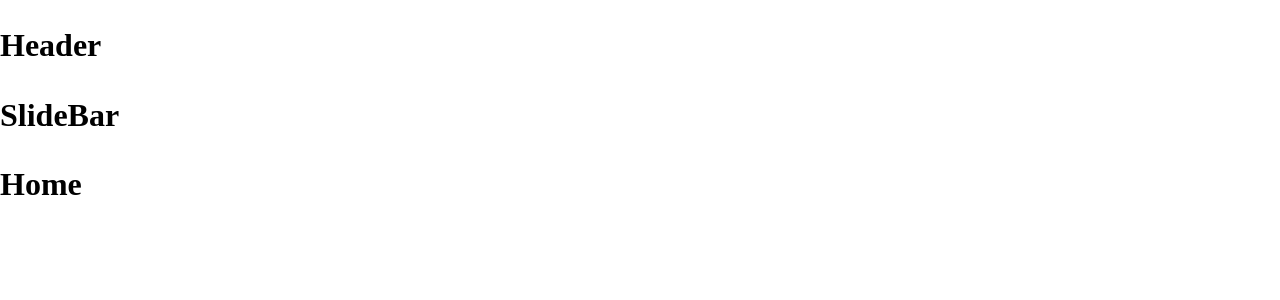
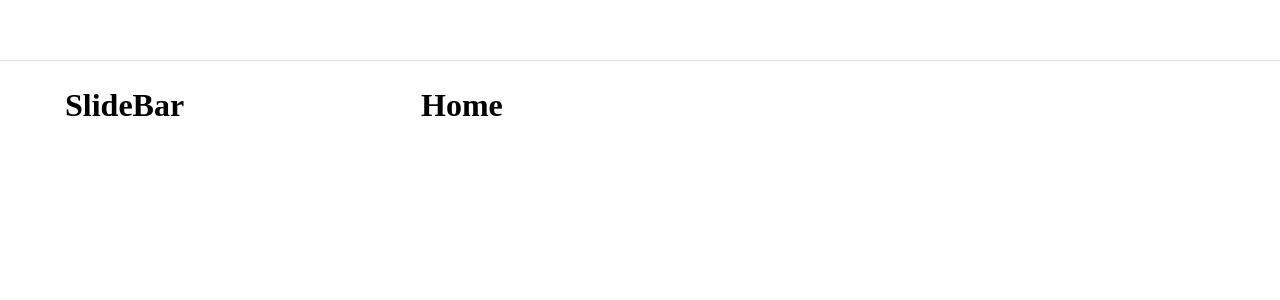
Before and after one commit to hoangak47/tiktok_clone, a React (Create React App) app: page / in a window 1280 px wide. Shown: the top 300 px of the page. Built offline with nearby package versions, Linux system fonts and the light colour scheme.

Commit message:
Dựng khung Layout mặc định

```diff
--- a/package.json
+++ b/package.json
@@ -6,6 +6,7 @@
     "@testing-library/jest-dom": "^5.16.4",
     "@testing-library/react": "^13.3.0",
     "@testing-library/user-event": "^13.5.0",
+    "classnames": "^2.3.1",
     "customize-cra": "^1.0.0",
     "normalize.css": "^8.0.1",
     "react": "^18.1.0",
--- a/src/components/GlobalStyles/GlobalStyles.scss
+++ b/src/components/GlobalStyles/GlobalStyles.scss
@@ -3,6 +3,9 @@
 
 :root {
     --primary: #fe2c55;
+
+    --default-layout-header-height: 60px;
+    --default-layout-width: 1150px;
 }
 
 * {
--- /dev/null
+++ b/src/components/Layout/DefaultLayout/DefaultLayout.scss
@@ -0,0 +1,13 @@
+.wrapper {
+    display: flex;
+    flex-direction: column;
+    align-items: center;
+}
+.container {
+    width: var(--default-layout-width);
+    display: flex;
+}
+
+.content {
+    flex: 1;
+}
--- /dev/null
+++ b/src/components/Layout/DefaultLayout/SlideBar/SlideBar.module.scss
@@ -0,0 +1,3 @@
+.wrapper {
+    width: 356px;
+}
--- a/src/components/Layout/DefaultLayout/SlideBar/index.js
+++ b/src/components/Layout/DefaultLayout/SlideBar/index.js
@@ -1,5 +1,14 @@
+import classNames from 'classnames/bind';
+import styles from './SlideBar.module.scss';
+
+const cx = classNames.bind(styles);
+
 function SlideBar() {
-    return <h1>SlideBar</h1>;
+    return (
+        <aside className={cx('wrapper')}>
+            <h1>SlideBar</h1>
+        </aside>
+    );
 }
 
 export default SlideBar;
--- a/src/components/Layout/DefaultLayout/index.js
+++ b/src/components/Layout/DefaultLayout/index.js
@@ -1,13 +1,17 @@
 import Header from '../components/Header';
 import SlideBar from './SlideBar';
+import classNames from 'classnames/bind';
+import style from './DefaultLayout.scss';
+
+const cx = classNames.bind(style);
 
 function DefaulLayout({ children }) {
     return (
-        <div>
+        <div className={cx('wrapper')}>
             <Header></Header>
-            <div className="container">
+            <div className={cx('container')}>
                 <SlideBar></SlideBar>
-                <div className="content">{children}</div>
+                <div className={cx('content')}>{children}</div>
             </div>
         </div>
     );
--- /dev/null
+++ b/src/components/Layout/components/Header/Header.module.scss
@@ -0,0 +1,12 @@
+.wrapper {
+    width: 100%;
+    height: var(--default-layout-header-height);
+    box-shadow: 0 1px 1px rgba(0, 0, 0, 0.12);
+    display: flex;
+    justify-content: center;
+}
+
+.inner {
+    height: 100%;
+    width: var(--default-layout-width);
+}
--- a/src/components/Layout/components/Header/index.js
+++ b/src/components/Layout/components/Header/index.js
@@ -1,5 +1,16 @@
+import classNames from 'classnames/bind';
+import styles from './Header.module.scss';
+
+const cx = classNames.bind(styles);
+
 function Header() {
-    return <h1>Header</h1>;
+    return (
+        <header className={cx('wrapper')}>
+            <div className={cx('inner')}>
+                <div className={cx('logo')}></div>
+            </div>
+        </header>
+    );
 }
 
 export default Header;
```
Also changed, not shown: 1 other file (tests, documents, lock files or other folders).
